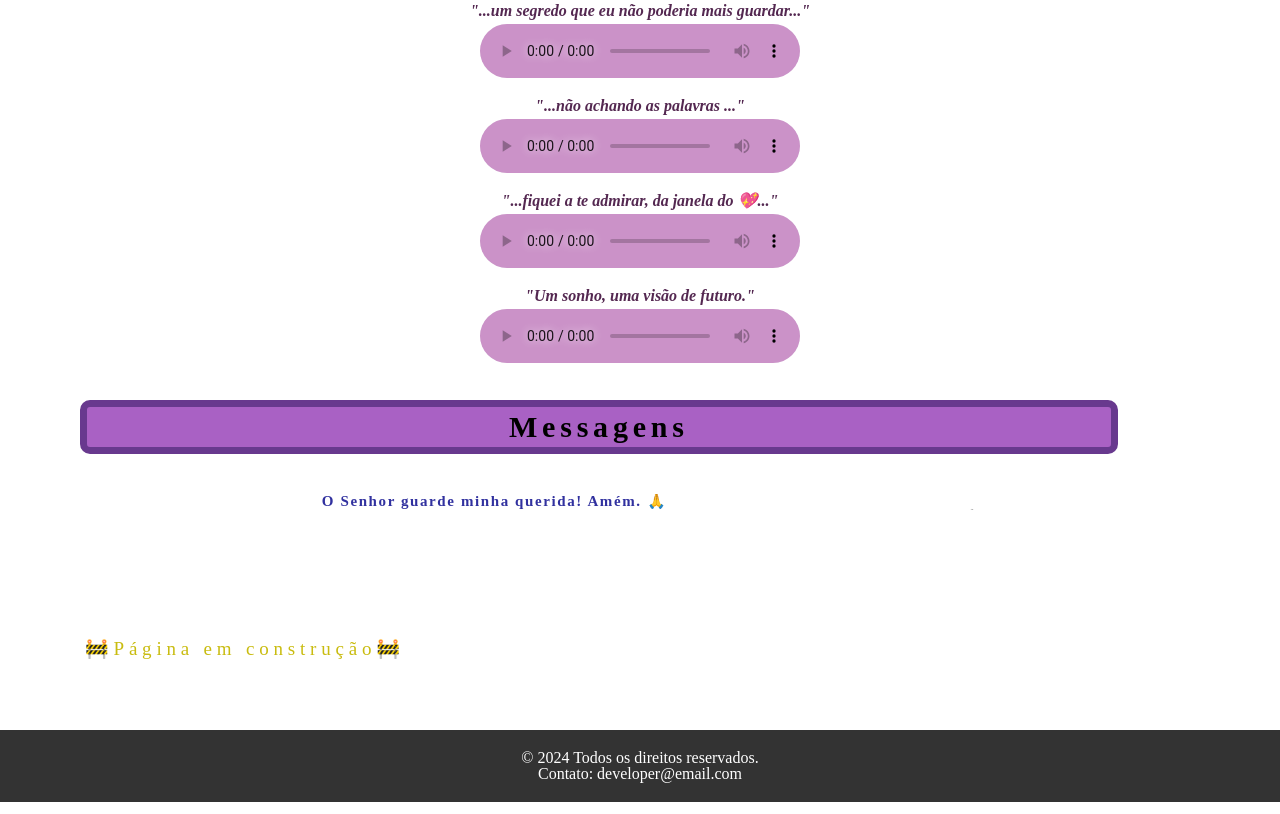
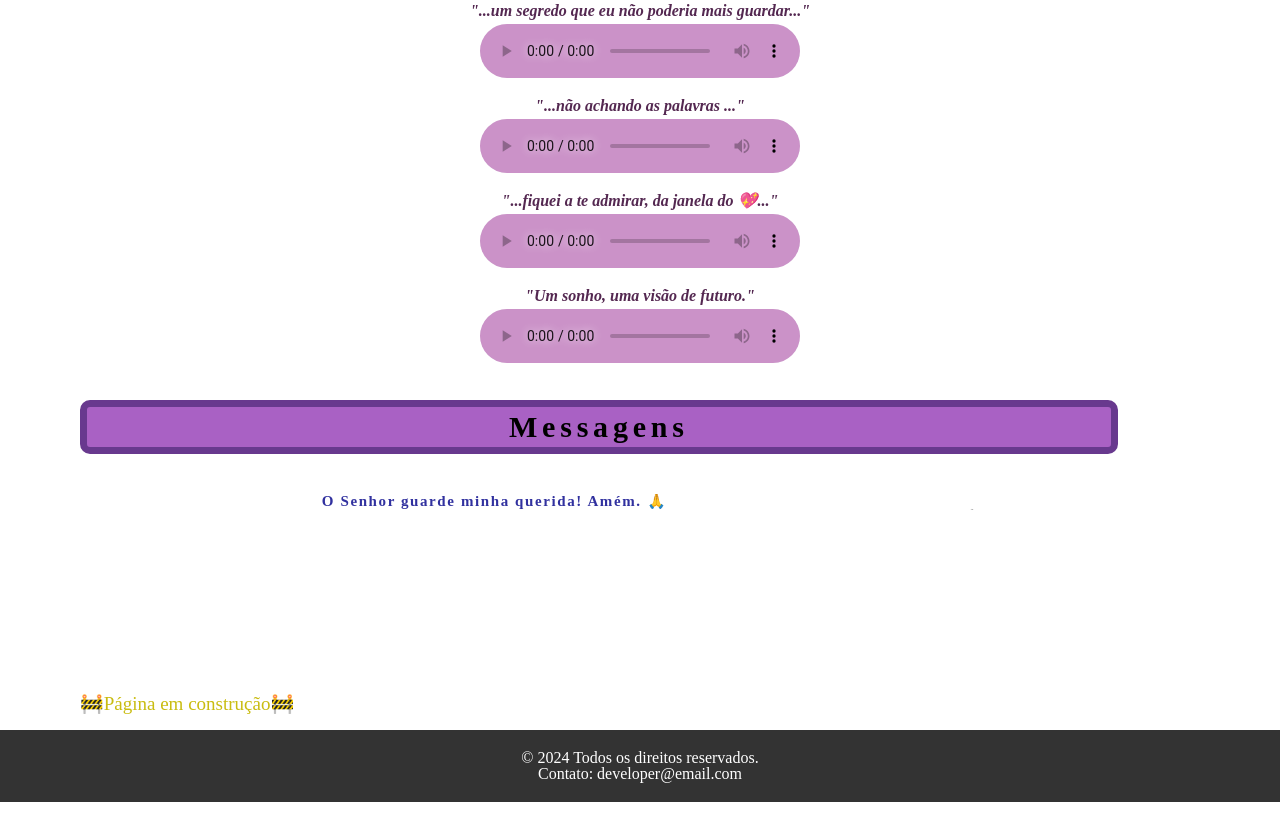
Before and after one commit to AlexDeveloperOne/aline-te-amo, a plain HTML site: page index.html in a window 1280 px wide. Shown: the part 1365-2179 px from the top of the page. Drawn offline with nearby package versions, Linux system fonts and the light colour scheme; no server answers.

Commit message:
style: adjustments to the style of the page under construction

```diff
--- a/lovoteca.css
+++ b/lovoteca.css
@@ -4,7 +4,7 @@
     text-align: center;
     display: inline;
     vertical-align: middle;
-    margin: 0 1px;
+    margin: 0 10px;
 }
 
 .lovoteca__title > img {
--- a/mensagem.css
+++ b/mensagem.css
@@ -36,17 +36,17 @@ h1 {
     display: flex;
     text-align: center;
     max-width: 80%;
-    letter-spacing: 0.3rem ;
-    margin: 0 80px;
+
+
+    margin-top: 60px;
+    margin-left: 80px;
 
     font-size: 19px;
     color: rgb(201, 188, 16);
-    padding: 5px;
-    border-radius: 10px;
 }
 
 .slider {
-    height: calc(80vh - 500px); /* altura total da viewport menos a altura do rodapé */
+    height: calc(80vh - 500px);
     width: 680px;
     margin: 40px auto 0;
     overflow: visible;
```
